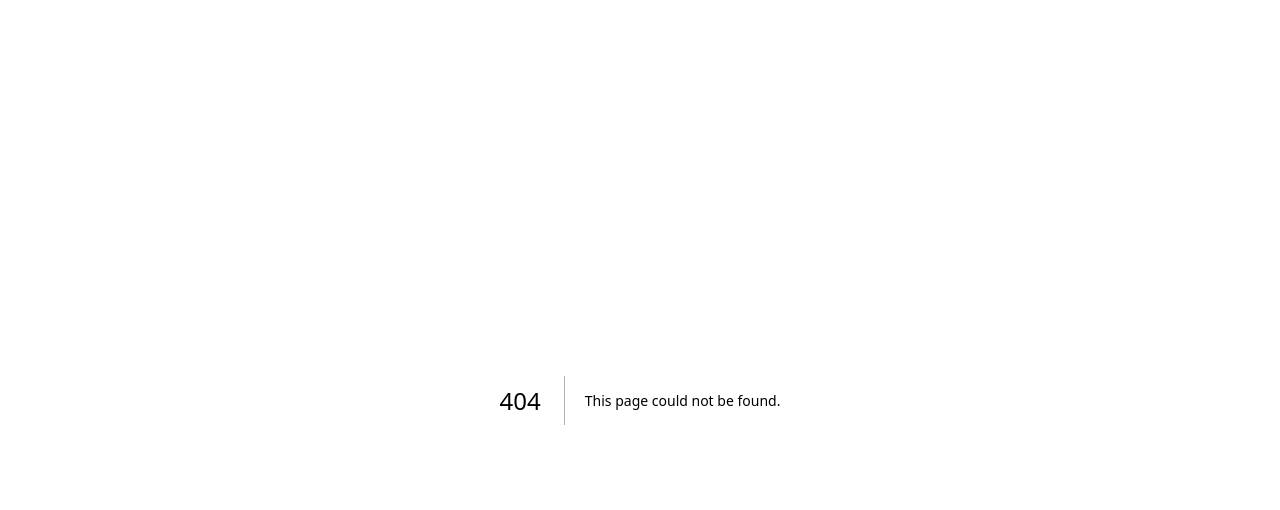
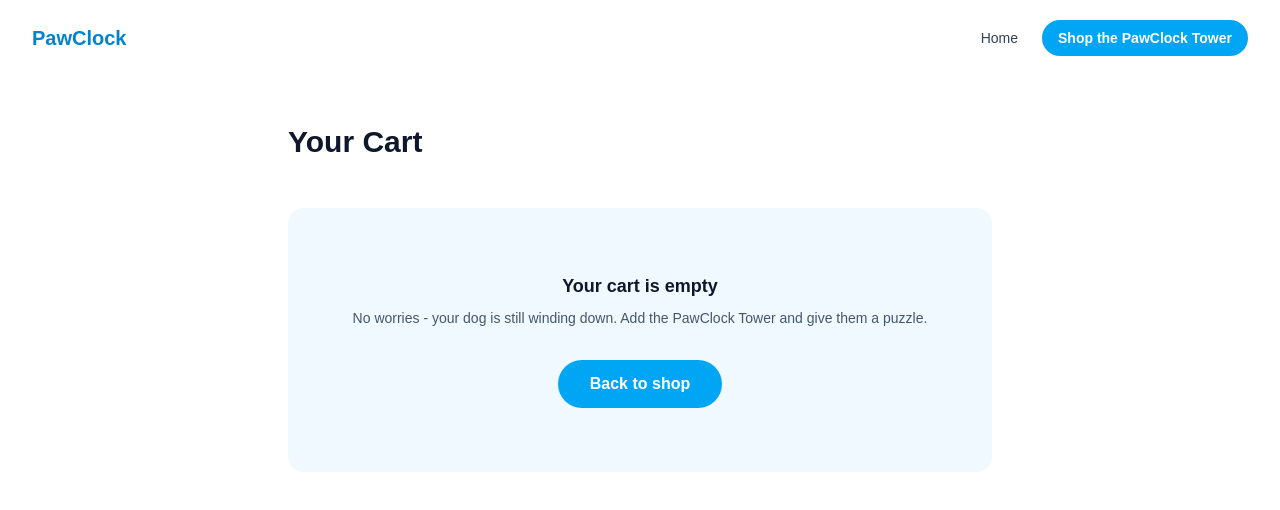
Before and after one commit to SaiKiranGoud2000/19s45a0213-hwa-hackathon, a Next.js app: page /cart in a window 1280 px wide. Before the commit this address had no page. Shown: the top 510 px of the page. Built offline with nearby package versions, Linux system fonts and the light colour scheme.

Commit message:
Add cart page with quantity management and totals

```diff
--- /dev/null
+++ b/app/cart/page.tsx
@@ -0,0 +1,79 @@
+"use client";
+
+import Link from "next/link";
+import { useCart } from "../context/CartContext";
+
+export default function CartPage() {
+  const { items, setQty, removeItem, total } = useCart();
+
+  return (
+    <div className="flex min-h-screen flex-col bg-white">
+      <header className="flex items-center justify-between px-4 py-5 sm:px-8">
+        <Link href="/" className="text-xl font-bold text-sky-600">PawClock</Link>
+        <nav className="flex items-center gap-6">
+          <Link href="/" className="text-sm font-medium text-slate-700 hover:text-sky-600">Home</Link>
+          <Link href="/product" className="rounded-full bg-sky-500 px-4 py-2 text-sm font-semibold text-white hover:bg-sky-600">Shop the PawClock Tower</Link>
+        </nav>
+      </header>
+
+      <main className="mx-auto w-full max-w-3xl flex-1 px-4 py-12 sm:px-8">
+        <h1 className="text-3xl font-bold text-slate-900">Your Cart</h1>
+
+        {items.length === 0 ? (
+          <div className="mt-12 flex flex-col items-center rounded-2xl bg-sky-50 px-8 py-16 text-center">
+            <p className="text-lg font-semibold text-slate-900">Your cart is empty</p>
+            <p className="mt-2 text-sm text-slate-600">
+              No worries - your dog is still winding down. Add the PawClock Tower and give them a puzzle.
+            </p>
+            <Link href="/" className="mt-8 inline-flex h-12 items-center justify-center rounded-full bg-sky-500 px-8 text-base font-semibold text-white hover:bg-sky-600">Back to shop</Link>
+          </div>
+        ) : (
+          <div className="mt-8 rounded-2xl border border-slate-200 bg-white p-6">
+            {items.map((item) => (
+              <div key={item.id} className="flex flex-wrap items-center justify-between gap-4 border-b border-slate-100 py-4 last:border-b-0">
+                <div>
+                  <p className="font-semibold text-slate-900">{item.product}</p>
+                  <p className="text-sm text-slate-600">{item.sizeLabel}</p>
+                  <p className="text-sm font-medium text-slate-900">Rs. {item.price}</p>
+                </div>
+                <div className="flex items-center gap-4">
+                  <div className="flex items-center gap-2">
+                    <button
+                      type="button"
+                      onClick={() => setQty(item.id, item.qty - 1)}
+                      className="flex h-8 w-8 items-center justify-center rounded-full border border-slate-200 text-slate-700 hover:bg-sky-50"
+                      aria-label="Decrease quantity"
+                    >
+                      -
+                    </button>
+                    <span className="min-w-6 text-center text-base font-semibold text-slate-900">{item.qty}</span>
+                    <button
+                      type="button"
+                      onClick={() => setQty(item.id, item.qty + 1)}
+                      className="flex h-8 w-8 items-center justify-center rounded-full border border-slate-200 text-slate-700 hover:bg-sky-50"
+                      aria-label="Increase quantity"
+                    >
+                      +
+                    </button>
+                  </div>
+                  <button
+                    type="button"
+                    onClick={() => removeItem(item.id)}
+                    className="text-sm font-medium text-red-600 hover:text-red-700"
+                  >
+                    Remove
+                  </button>
+                </div>
+              </div>
+            ))}
+
+            <div className="mt-6 flex items-center justify-between">
+              <p className="text-lg font-semibold text-slate-900">Total</p>
+              <p className="text-2xl font-bold text-slate-900">Rs. {total}</p>
+            </div>
+          </div>
+        )}
+      </main>
+    </div>
+  );
+}
--- /dev/null
+++ b/app/context/CartContext.tsx
@@ -0,0 +1,101 @@
+"use client";
+
+import { createContext, useContext, useEffect, useState } from "react";
+import type { ReactNode } from "react";
+
+export type CartItem = {
+  id: string;
+  product: string;
+  sizeLabel: string;
+  price: number;
+  qty: number;
+};
+
+type AddItem = Omit<CartItem, "qty"> & { qty?: number };
+
+type CartContextValue = {
+  items: CartItem[];
+  addItem: (item: AddItem) => void;
+  removeItem: (id: string) => void;
+  setQty: (id: string, qty: number) => void;
+  clearCart: () => void;
+  count: number;
+  total: number;
+};
+
+const CartContext = createContext<CartContextValue | null>(null);
+
+const STORAGE_KEY = "pawclock-cart";
+
+function readCart(): CartItem[] {
+  if (typeof window === "undefined") return [];
+  try {
+    const raw = window.localStorage.getItem(STORAGE_KEY);
+    const parsed = raw ? JSON.parse(raw) : [];
+    return Array.isArray(parsed) ? (parsed as CartItem[]) : [];
+  } catch {
+    return [];
+  }
+}
+
+export function CartProvider({ children }: { children: ReactNode }) {
+  const [items, setItems] = useState<CartItem[]>(readCart);
+
+  useEffect(() => {
+    try {
+      window.localStorage.setItem(STORAGE_KEY, JSON.stringify(items));
+    } catch {
+      // ignore storage failures
+    }
+  }, [items]);
+
+  const addItem = (item: AddItem) => {
+    const id = item.id;
+    const qty = item.qty ?? 1;
+    const existing = items.find((i) => i.id === id);
+    if (existing) {
+      setItems(
+        items.map((i) => (i.id === id ? { ...i, qty: i.qty + qty } : i))
+      );
+      return;
+    }
+    setItems([...items, { ...item, qty }]);
+  };
+
+  const removeItem = (id: string) => {
+    setItems(items.filter((i) => i.id !== id));
+  };
+
+  const setQty = (id: string, qty: number) => {
+    if (qty <= 0) {
+      setItems(items.filter((i) => i.id !== id));
+      return;
+    }
+    setItems(items.map((i) => (i.id === id ? { ...i, qty } : i)));
+  };
+
+  const clearCart = () => {
+    setItems([]);
+  };
+
+  const count = items.reduce((n, i) => n + i.qty, 0);
+  const total = items.reduce((n, i) => n + i.price * i.qty, 0);
+
+  const value: CartContextValue = {
+    items,
+    addItem,
+    removeItem,
+    setQty,
+    clearCart,
+    count,
+    total,
+  };
+
+  return <CartContext.Provider value={value}>{children}</CartContext.Provider>;
+}
+
+export function useCart() {
+  const ctx = useContext(CartContext);
+  if (!ctx) throw new Error("useCart must be used within a CartProvider");
+  return ctx;
+}
--- a/app/layout.tsx
+++ b/app/layout.tsx
@@ -1,4 +1,5 @@
 import type { Metadata } from "next";
+import { CartProvider } from "./context/CartContext";
 import "./globals.css";
 
 export const metadata: Metadata = {
@@ -11,7 +12,7 @@ export default function RootLayout({ children }: LayoutProps<"/">) {
   return (
     <html lang="en">
       <body className="flex min-h-screen flex-col bg-white text-slate-900 antialiased">
-        {children}
+        <CartProvider>{children}</CartProvider>
       </body>
     </html>
   );
--- a/app/page.tsx
+++ b/app/page.tsx
@@ -80,6 +80,7 @@ export default function Home() {
         <nav className="flex items-center gap-6">
           <Link href="/" className="text-sm font-medium text-slate-700 hover:text-sky-600">Home</Link>
           <Link href="/product" className="rounded-full bg-sky-500 px-4 py-2 text-sm font-semibold text-white hover:bg-sky-600">Shop the PawClock Tower</Link>
+          <Link href="/cart" className="text-sm font-medium text-slate-700 hover:text-sky-600">Cart</Link>
         </nav>
       </header>
 
--- a/app/product/page.tsx
+++ b/app/product/page.tsx
@@ -3,6 +3,8 @@
 import { useState } from "react";
 import Image from "next/image";
 import Link from "next/link";
+import { useRouter } from "next/navigation";
+import { useCart } from "../context/CartContext";
 
 const images = [
   { id: "front", src: "/images/product-front.jpg", alt: "The PawClock Tower in blue and white" },
@@ -17,20 +19,21 @@ const sizes = [
 ];
 
 export default function ProductPage() {
+  const router = useRouter();
+  const { addItem } = useCart();
   const [imageIndex, setImageIndex] = useState(0);
   const [sizeId, setSizeId] = useState("small");
-  const [added, setAdded] = useState(false);
 
   const size = sizes.find((s) => s.id === sizeId) ?? sizes[0];
   const image = images[imageIndex];
 
   const chooseSize = (id: string) => {
     setSizeId(id);
-    setAdded(false);
   };
 
   const addToCart = () => {
-    setAdded(true);
+    addItem({ id: size.id, product: "PawClock Tower", sizeLabel: size.label + " - " + size.capacity, price: size.price });
+    router.push("/cart");
   };
 
   return (
@@ -40,6 +43,7 @@ export default function ProductPage() {
         <nav className="flex items-center gap-6">
           <Link href="/" className="text-sm font-medium text-slate-700 hover:text-sky-600">Home</Link>
           <Link href="/product" className="rounded-full bg-sky-500 px-4 py-2 text-sm font-semibold text-white hover:bg-sky-600">Shop the PawClock Tower</Link>
+          <Link href="/cart" className="text-sm font-medium text-slate-700 hover:text-sky-600">Cart</Link>
         </nav>
       </header>
 
@@ -57,7 +61,7 @@ export default function ProductPage() {
                     key={img.id}
                     type="button"
                     onClick={() => setImageIndex(index)}
-                    className={`relative aspect-square w-full overflow-hidden rounded-xl border-2 ${index === imageIndex ? "border-sky-500" : "border-transparent"}`}
+                    className={"relative aspect-square w-full overflow-hidden rounded-xl border-2 " + (index === imageIndex ? "border-sky-500" : "border-transparent")}
                   >
                     <Image src={img.src} alt={img.alt} width={200} height={200} className="h-full w-full object-cover" />
                   </button>
@@ -69,7 +73,7 @@ export default function ProductPage() {
               <h1 className="text-3xl font-bold text-slate-900">PawClock Tower</h1>
               <p className="mt-2 text-sm font-semibold uppercase tracking-widest text-sky-700">Wind-up puzzle for dogs</p>
               <p className="mt-4 text-3xl font-bold text-slate-900">Rs. {size.price}</p>
-              <p className="mt-2 text-sm text-slate-600">{size.label} -   {size.stock}</p>
+              <p className="mt-2 text-sm text-slate-600">{size.label} - {size.stock}</p>
 
               <div className="mt-8">
                 {sizes.map((s) => (
@@ -77,7 +81,7 @@ export default function ProductPage() {
                     key={s.id}
                     type="button"
                     onClick={() => chooseSize(s.id)}
-                    className={`flex w-full flex-col gap-1 rounded-2xl border-2 p-4 text-left transition-colors ${s.id === sizeId ? "border-sky-500 bg-sky-50" : "border-slate-200"}`}
+                    className={"flex w-full flex-col gap-1 rounded-2xl border-2 p-4 text-left transition-colors " + (s.id === sizeId ? "border-sky-500 bg-sky-50" : "border-slate-200")}
                   >
                     <span className="text-base font-semibold text-slate-900">{s.label}</span>
                     <span className="text-sm text-slate-600">{s.capacity}</span>
@@ -92,7 +96,7 @@ export default function ProductPage() {
                 onClick={addToCart}
                 className="mt-8 inline-flex h-12 w-full items-center justify-center rounded-full bg-sky-500 px-8 text-base font-semibold text-white hover:bg-sky-600 sm:w-auto"
               >
-                {added ? "Added to Cart" : "Add to Cart"}
+                Add to Cart
               </button>
             </div>
           </section>
```
